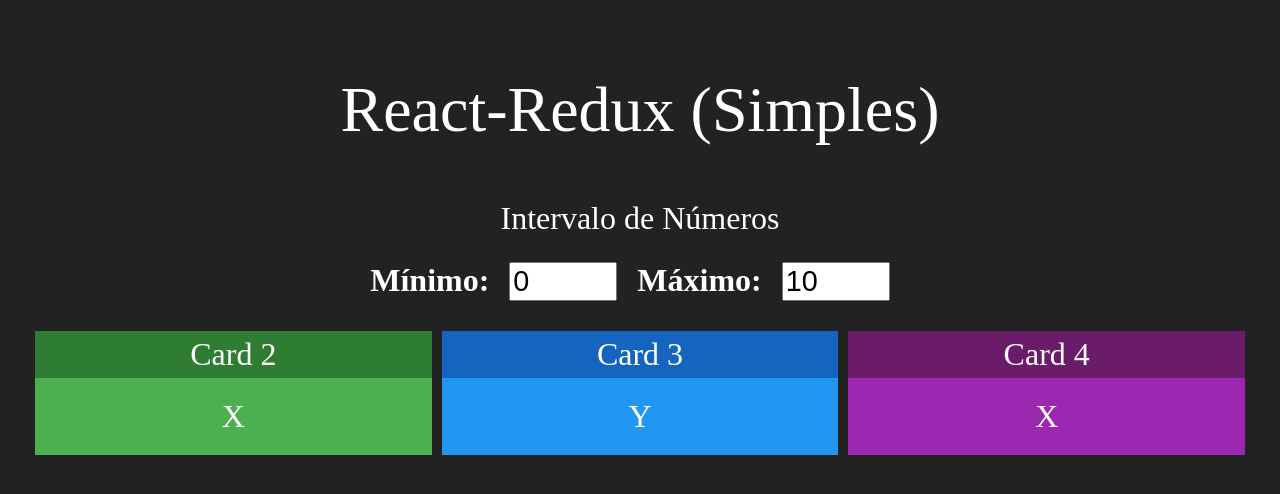
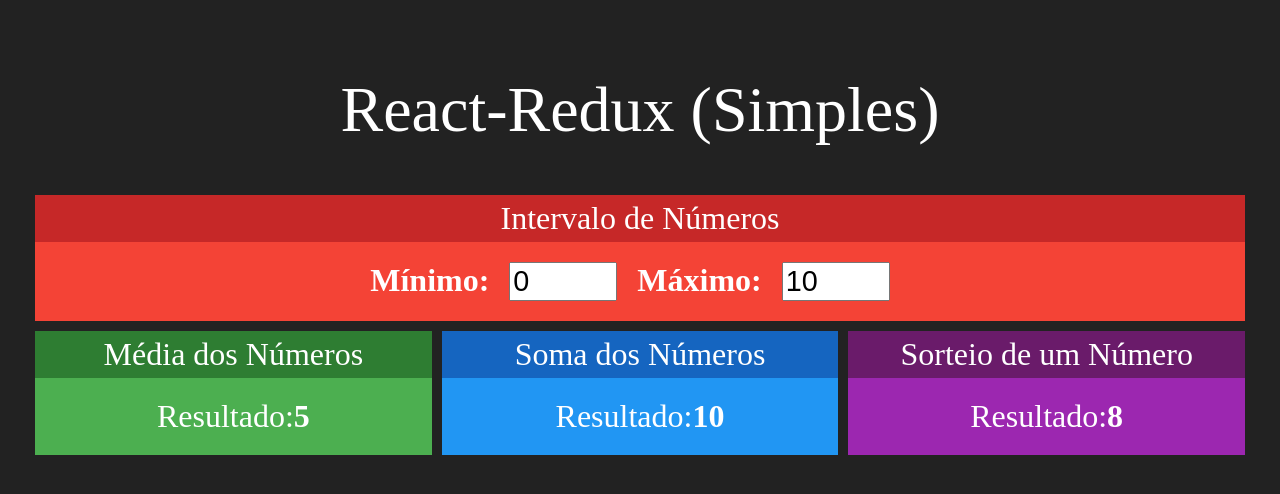
Before and after one commit to Krishnamuti/Curso-React-Redux, a React (Create React App) app in the folder redux-simples/: page / in a window 1280 px wide. Shown: the top 494 px of the page. Built offline with nearby package versions, Linux system fonts and the light colour scheme.

Commit message:
outros componentes

```diff
--- a/redux-simples/src/App.js
+++ b/redux-simples/src/App.js
@@ -2,7 +2,9 @@
 import './App.css';
 
 import Intervalo from './components/Intervalo';
-import Card from './components/Card';
+import Media from './components/Media';
+import Soma from './components/Soma';
+import Sorteio from './components/Sorteio';
 
 function App() {
   return (
@@ -12,9 +14,9 @@
         <Intervalo></Intervalo>
       </div>
       <div className="linha">
-        <Card title="Card 2" green>X</Card>
-        <Card title="Card 3" blue>Y</Card>
-        <Card title="Card 4" purple>X</Card>
+        <Media></Media>
+        <Soma></Soma>
+        <Sorteio></Sorteio>
       </div>
     </div>
   );
--- a/redux-simples/src/components/Intervalo.jsx
+++ b/redux-simples/src/components/Intervalo.jsx
@@ -5,7 +5,7 @@
 
 export default props => {
     return (
-        <Card title="Intervalo de Números">
+        <Card title="Intervalo de Números" red>
             <div className="Intervalo">
                 <span>
                     <strong>Mínimo:</strong>
--- /dev/null
+++ b/redux-simples/src/components/Media.jsx
@@ -0,0 +1,14 @@
+import React from 'react'
+
+import Card from './Card'
+
+export default props => {
+    return (
+        <Card title="Média dos Números" green>
+            <div>
+                <span>Resultado:</span>
+                <strong>5</strong>
+            </div>
+        </Card>
+    )
+}
--- /dev/null
+++ b/redux-simples/src/components/Soma.jsx
@@ -0,0 +1,14 @@
+import React from 'react'
+
+import Card from './Card'
+
+export default props => {
+    return (
+        <Card title="Soma dos Números" blue>
+            <div>
+                <span>Resultado:</span>
+                <strong>10</strong>
+            </div>
+        </Card>
+    )
+}
--- /dev/null
+++ b/redux-simples/src/components/Sorteio.jsx
@@ -0,0 +1,14 @@
+import React from 'react'
+
+import Card from './Card'
+
+export default props => {
+    return (
+        <Card title="Sorteio de um Número" purple>
+            <div>
+                <span>Resultado:</span>
+                <strong>8</strong>
+            </div>
+        </Card>
+    )
+}
```
